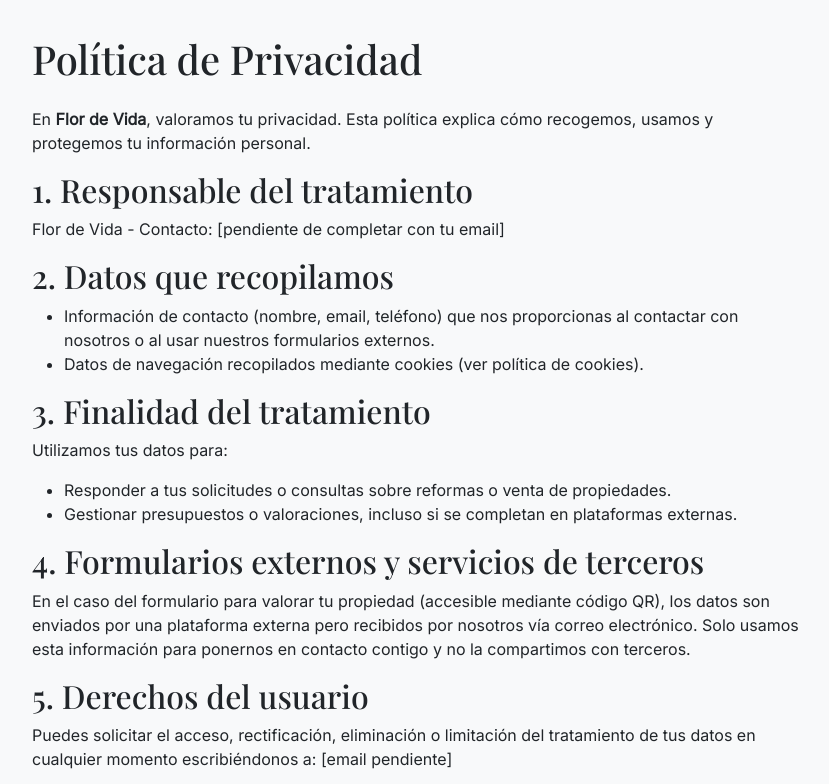
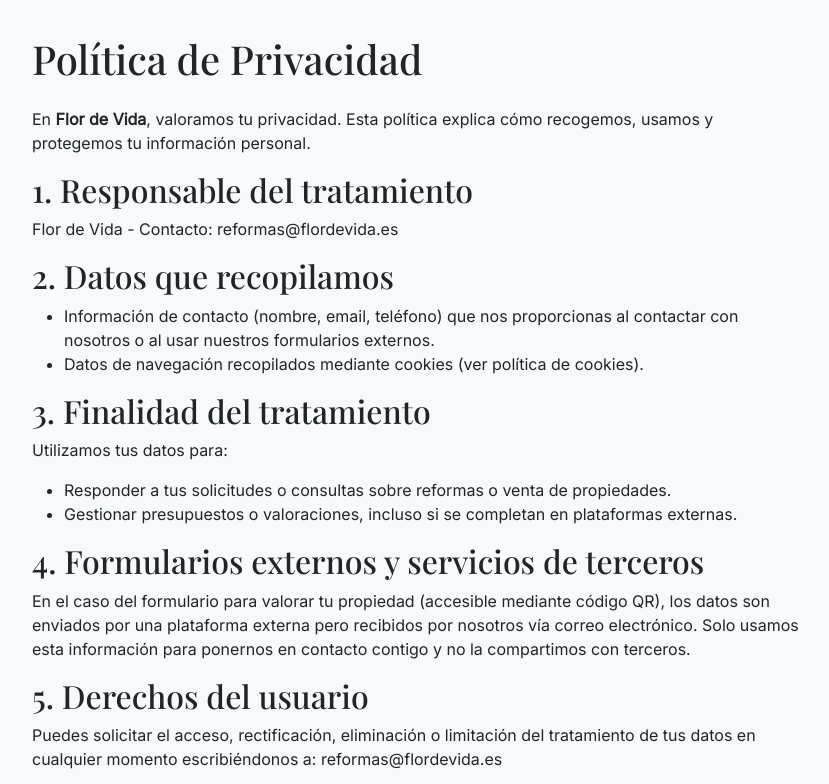
Before and after one commit to zzzanty777/Flor-de-vida, a plain HTML site: page privacidad.html in a window 1280 px wide. Shown: the part 133-917 px from the top of the page, without its empty margins (220-1049 px from the left). Drawn offline with nearby package versions, Linux system fonts and the light colour scheme.

Commit message:
Update privacidad.html

```diff
--- a/privacidad.html
+++ b/privacidad.html
@@ -51,7 +51,7 @@
     <p>En <strong>Flor de Vida</strong>, valoramos tu privacidad. Esta política explica cómo recogemos, usamos y protegemos tu información personal.</p>
 
     <h2>1. Responsable del tratamiento</h2>
-    <p>Flor de Vida - Contacto: [pendiente de completar con tu email]</p>
+    <p>Flor de Vida - Contacto: reformas@flordevida.es</p>
 
     <h2>2. Datos que recopilamos</h2>
     <ul>
@@ -70,7 +70,7 @@
     <p>En el caso del formulario para valorar tu propiedad (accesible mediante código QR), los datos son enviados por una plataforma externa pero recibidos por nosotros vía correo electrónico. Solo usamos esta información para ponernos en contacto contigo y no la compartimos con terceros.</p>
 
     <h2>5. Derechos del usuario</h2>
-    <p>Puedes solicitar el acceso, rectificación, eliminación o limitación del tratamiento de tus datos en cualquier momento escribiéndonos a: [email pendiente]</p>
+    <p>Puedes solicitar el acceso, rectificación, eliminación o limitación del tratamiento de tus datos en cualquier momento escribiéndonos a: reformas@flordevida.es</p>
 
     <h2>6. Conservación de datos</h2>
     <p>Solo conservamos tus datos durante el tiempo necesario para ofrecerte el servicio solicitado.</p>
```
